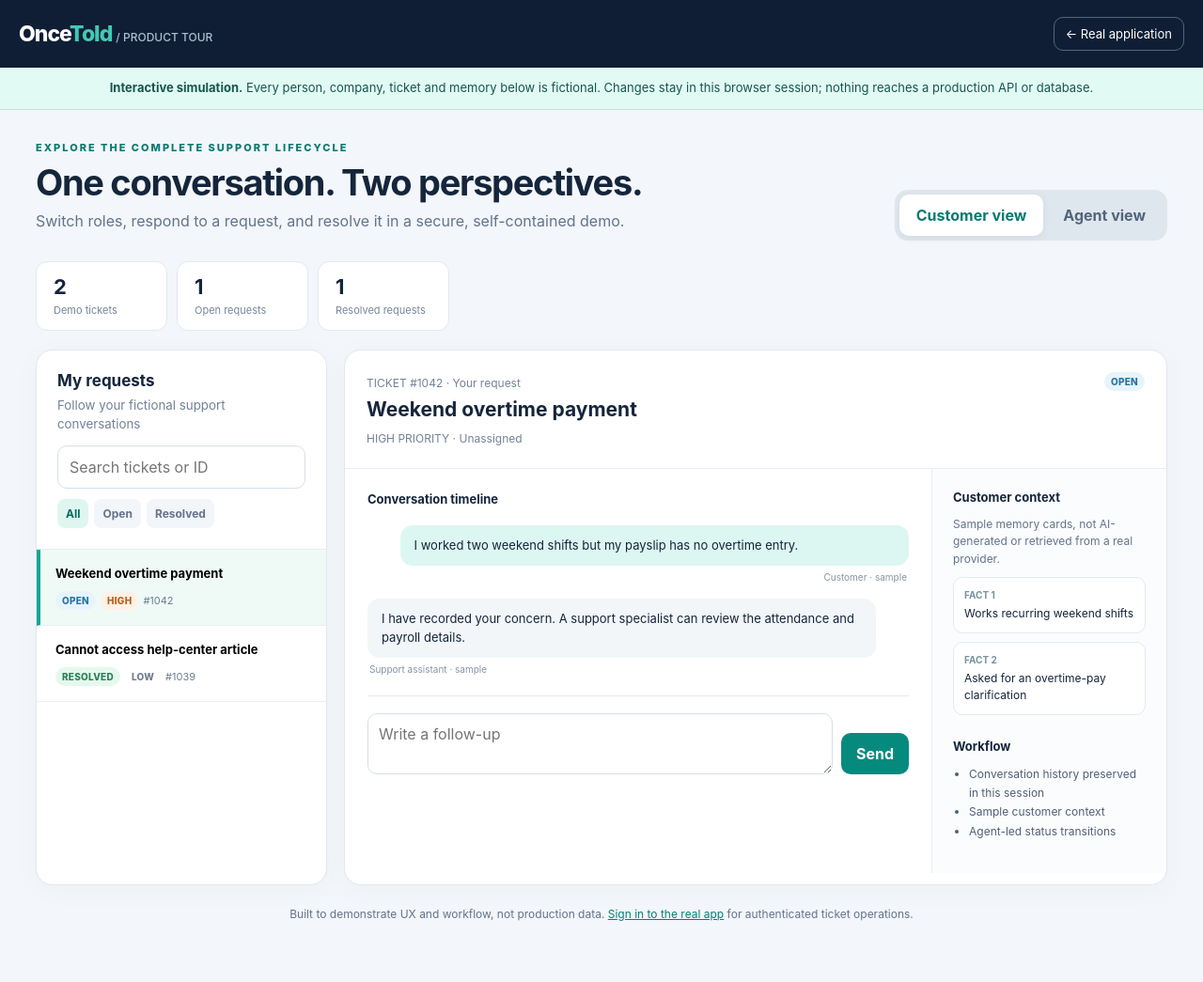
After one commit to OM2412/OnceTold, a Spring Boot app: page /demo.html in a window 1280 px wide. The commit adds this page. Shown: the whole page at 94% size. Run offline with Spring Boot 4, Linux system fonts and the light colour scheme; the visitor is signed in with stand-in values (Sample User, id 1); some of the project's set-up classes (security, data sources, template engines, error pages and the like) are left out, and stand-ins take their place.

Commit message:
Add instant, isolated customer and agent product demo (#5)
* Add isolated browser-only product tour

* Add isolated browser-only product tour

* Expose safe demo and verify it in CI

* Expose safe demo and verify it in CI

* Expose safe demo and verify it in CI

* Document pilot-ready SaaS release gates and validation

```diff
--- /dev/null
+++ b/src/main/resources/static/demo.html
@@ -0,0 +1,76 @@
+<!doctype html>
+<html lang="en">
+<head>
+  <meta charset="utf-8">
+  <meta name="viewport" content="width=device-width, initial-scale=1">
+  <meta name="theme-color" content="#101e35">
+  <title>OnceTold — Interactive Product Demo</title>
+  <style>
+    :root{font-family:Inter,system-ui,-apple-system,Segoe UI,sans-serif;color:#15253b;background:#f3f6fa;font-synthesis:none}
+    *{box-sizing:border-box}body{margin:0}button,input,textarea{font:inherit}button{cursor:pointer}button:disabled{cursor:not-allowed;opacity:.55}
+    .top{background:#101e35;color:#fff;padding:18px max(20px,calc((100vw - 1240px)/2));display:flex;align-items:center;justify-content:space-between;gap:12px}
+    .brand{font-weight:850;font-size:23px;letter-spacing:-1px}.brand em{color:#42c9b5;font-style:normal}.top a{color:#fff;text-decoration:none;border:1px solid #56657a;border-radius:10px;padding:9px 12px;font-size:13px}
+    .notice{background:#e2faf4;border-bottom:1px solid #bce6db;color:#16564e;padding:12px 24px;text-align:center;font-size:13px;line-height:1.5}
+    .wrap{max-width:1240px;margin:auto;padding:28px 18px 55px}.intro{display:flex;justify-content:space-between;align-items:flex-end;gap:18px;flex-wrap:wrap;margin-bottom:22px}
+    .eyebrow{text-transform:uppercase;letter-spacing:2px;font-size:11px;color:#087a71;font-weight:800}h1{font-size:clamp(27px,4vw,38px);letter-spacing:-1.3px;line-height:1.12;margin:8px 0}p{line-height:1.55;color:#64738b;margin:8px 0}
+    .switch{display:flex;padding:5px;background:#dfe7ee;border-radius:14px;gap:3px}.switch button{border:0;border-radius:10px;padding:12px 18px;background:transparent;color:#52647b;font-weight:750}.switch button.active{background:white;color:#087a71;box-shadow:0 2px 9px #203e5012}
+    .grid{display:grid;grid-template-columns:310px minmax(0,1fr);gap:18px}.panel{background:white;border:1px solid #e1e8f0;border-radius:18px;box-shadow:0 5px 30px #19314c08;overflow:hidden}
+    .panel-head{padding:22px;border-bottom:1px solid #e6edf4}.panel-head h2{font-size:17px;margin:0 0 5px}.panel-head small{color:#728198}.search{margin-top:14px;width:100%;padding:12px;border:1px solid #d6e0e9;border-radius:10px;outline-color:#159f90}
+    .filters{display:flex;gap:6px;margin-top:11px}.filters button{background:#f2f5f9;color:#64738b;border:0;border-radius:8px;padding:8px 9px;font-size:12px;font-weight:700}.filters button.active{color:#006c61;background:#dff6f0}
+    .ticket-list{max-height:600px;overflow:auto}.ticket{display:block;border:0;border-bottom:1px solid #eaf0f5;background:white;text-align:left;width:100%;padding:16px 20px}.ticket.active{background:#effaf7;border-left:4px solid #12a794;padding-left:16px}.ticket:hover{background:#f5fafb}.ticket strong{font-size:13px;display:block;margin-bottom:9px;line-height:1.45}.ticket-meta{display:flex;gap:5px;align-items:center;flex-wrap:wrap;font-size:11px;color:#6d7c90}
+    .pill{font-size:10px;border-radius:99px;padding:4px 7px;font-weight:800;letter-spacing:.25px}.pill.open{background:#e7f4fc;color:#2773a2}.pill.resolved{background:#e5f8ed;color:#288057}.pill.high{background:#fff1e6;color:#bc5d1b}.pill.medium{background:#f4f0ff;color:#7664b7}
+    .content{min-height:570px}.detail-top{padding:23px;border-bottom:1px solid #e9eef5;display:flex;gap:16px;justify-content:space-between;align-items:flex-start;flex-wrap:wrap}.detail-top h2{margin:7px 0;font-size:21px}.subtle{font-size:12px;color:#748299}
+    .actions{display:flex;gap:8px;flex-wrap:wrap}.action{border:1px solid #d5e1e9;background:#fff;color:#264459;border-radius:9px;padding:9px 12px;font-size:12px;font-weight:750}.action.primary{background:#078a7e;color:#fff;border-color:#078a7e}.action:focus-visible,.switch button:focus-visible,.ticket:focus-visible{outline:3px solid #67dbc8;outline-offset:2px}
+    .body{display:grid;grid-template-columns:minmax(0,1fr) 250px}.thread{padding:24px;min-width:0}.message{margin:0 0 17px;max-width:94%}.message.mine{margin-left:auto}.bubble{background:#f2f6f9;padding:12px 15px;border-radius:13px;line-height:1.5;font-size:13px;white-space:pre-wrap}.mine .bubble{background:#dcf7f1}.byline{font-size:10px;color:#8793a3;margin:6px 2px}.mine .byline{text-align:right}.composer{display:flex;gap:9px;align-items:flex-end;border-top:1px solid #e4eaf0;padding-top:18px;margin-top:22px}.composer textarea{min-height:65px;resize:vertical;flex:1;min-width:0;padding:11px;border-radius:10px;border:1px solid #d3e0e9}.composer button{border:0;border-radius:10px;background:#078a7e;color:#fff;font-weight:750;padding:12px 16px}
+    .context{background:#fbfcfe;border-left:1px solid #e7edf3;padding:22px}.context h3{font-size:13px;margin:0 0 12px}.context ul{padding-left:17px;font-size:12px;color:#506075;line-height:1.7}.context .fact{background:white;border:1px solid #e2eaf0;border-radius:10px;padding:11px;margin:9px 0;font-size:12px;line-height:1.5}.context .fact small{display:block;color:#7891a0;font-weight:750;margin-bottom:3px}.empty{text-align:center;padding:65px 20px;color:#8191a4}.metric-row{display:flex;gap:10px;flex-wrap:wrap;margin-top:15px}.metric{background:#fff;border:1px solid #e2e9f1;border-radius:12px;padding:13px 18px;min-width:140px}.metric b{display:block;font-size:22px}.metric span{font-size:11px;color:#76879a}
+    .sr-only{position:absolute;width:1px;height:1px;padding:0;margin:-1px;overflow:hidden;clip:rect(0,0,0,0);white-space:nowrap;border:0}
+    @media(max-width:900px){.grid{grid-template-columns:1fr}.ticket-list{max-height:270px}.body{grid-template-columns:1fr}.context{border-left:0;border-top:1px solid #e7edf3}.content{min-height:0}}
+    @media(max-width:500px){.top{padding:15px}.wrap{padding:20px 12px}.panel-head,.detail-top,.thread,.context{padding:16px}.switch{width:100%}.switch button{flex:1;padding:10px}.intro{align-items:stretch}.metric{min-width:100px;flex:1}}
+  </style>
+</head>
+<body>
+  <header class="top"><div class="brand">Once<em>Told</em> <span style="font-size:12px;color:#a9c2d2;font-weight:500;letter-spacing:0">/ PRODUCT TOUR</span></div><a href="/">← Real application</a></header>
+  <div class="notice"><strong>Interactive simulation.</strong> Every person, company, ticket and memory below is fictional. Changes stay in this browser session; nothing reaches a production API or database.</div>
+  <main class="wrap">
+    <div class="intro"><div><span class="eyebrow">Explore the complete support lifecycle</span><h1>One conversation. Two perspectives.</h1><p>Switch roles, respond to a request, and resolve it in a secure, self-contained demo.</p></div><div class="switch" role="group" aria-label="Demo role"><button id="customer" class="active" aria-pressed="true">Customer view</button><button id="agent" aria-pressed="false">Agent view</button></div></div>
+    <div class="metric-row" aria-label="Sample workspace metrics"><div class="metric"><b id="total">3</b><span>Demo tickets</span></div><div class="metric"><b id="open">2</b><span>Open requests</span></div><div class="metric"><b id="resolved">1</b><span>Resolved requests</span></div></div>
+    <div class="grid" style="margin-top:20px"><section class="panel"><div class="panel-head"><h2 id="inbox-title">My requests</h2><small id="inbox-subtitle">Sample customer history</small><label class="sr-only" for="search">Search tickets</label><input id="search" class="search" type="search" placeholder="Search tickets or ID"><div class="filters" role="group" aria-label="Ticket status"><button data-filter="ALL" class="active" aria-pressed="true">All</button><button data-filter="OPEN" aria-pressed="false">Open</button><button data-filter="RESOLVED" aria-pressed="false">Resolved</button></div></div><div id="tickets" class="ticket-list" aria-label="Demo ticket list"></div></section><section class="panel content" id="detail" aria-live="polite"></section></div>
+    <p style="font-size:12px;text-align:center;margin-top:22px">Built to demonstrate UX and workflow, not production data. <a href="/" style="color:#087e76">Sign in to the real app</a> for authenticated ticket operations.</p>
+  </main>
+  <script>
+    'use strict';
+    // No network requests, credentials, browser storage or account permissions are used by this demo.
+    const seed = [
+      {id:1042,subject:'Weekend overtime payment',owner:'Aarav Sharma',status:'OPEN',priority:'HIGH',assignee:'Unassigned',facts:['Works recurring weekend shifts','Asked for an overtime-pay clarification'],messages:[{from:'Customer',text:'I worked two weekend shifts but my payslip has no overtime entry.'},{from:'Support assistant',text:'I have recorded your concern. A support specialist can review the attendance and payroll details.'}]},
+      {id:1041,subject:'Subscription invoice correction',owner:'Mira Patel',status:'OPEN',priority:'MEDIUM',assignee:'Nisha Rao',facts:['Requested an updated billing address','Invoice revision is pending verification'],messages:[{from:'Customer',text:'The billing address on the November invoice needs updating.'},{from:'Agent',text:'Thanks, Mira. I have assigned this for review. Please avoid sharing payment details in chat.'}]},
+      {id:1039,subject:'Cannot access help-center article',owner:'Aarav Sharma',status:'RESOLVED',priority:'LOW',assignee:'Nisha Rao',facts:['Reported a broken article link','Received a replacement resource'],messages:[{from:'Customer',text:'The setup article returns a 404 error.'},{from:'Agent',text:'Thanks for flagging this. We updated the reference and confirmed that it opens correctly.'}]}
+    ];
+    const tickets=seed.map(t=>({...t,messages:t.messages.map(m=>({...m})),facts:[...t.facts]}));
+    let role='customer', filter='ALL', selected=1042;
+    const $=id=>document.getElementById(id);
+    const esc=s=>String(s).replace(/[&<>"']/g,c=>({'&':'&amp;','<':'&lt;','>':'&gt;','"':'&quot;',"'":'&#39;'}[c]));
+    function scoped(){return role==='agent'?tickets:tickets.filter(t=>t.owner==='Aarav Sharma')}
+    function visible(){const q=$('search').value.trim().toLowerCase();return scoped().filter(t=>(filter==='ALL'||t.status===filter)&&(!q||t.subject.toLowerCase().includes(q)||String(t.id).includes(q)))}
+    function render(){
+      $('customer').classList.toggle('active',role==='customer');$('agent').classList.toggle('active',role==='agent');$('customer').setAttribute('aria-pressed',role==='customer');$('agent').setAttribute('aria-pressed',role==='agent');
+      $('inbox-title').textContent=role==='agent'?'Team inbox':'My requests';$('inbox-subtitle').textContent=role==='agent'?'Triage and resolve fictional support requests':'Follow your fictional support conversations';
+      $('total').textContent=scoped().length;$('open').textContent=scoped().filter(t=>t.status==='OPEN').length;$('resolved').textContent=scoped().filter(t=>t.status==='RESOLVED').length;
+      const list=visible();if(!list.find(t=>t.id===selected))selected=list[0]?.id??null;
+      $('tickets').innerHTML=list.length?list.map(t=>`<button type="button" class="ticket ${t.id===selected?'active':''}" data-ticket="${t.id}" aria-pressed="${t.id===selected}"><strong>${esc(t.subject)}</strong><span class="ticket-meta"><span class="pill ${t.status.toLowerCase()}">${t.status}</span><span class="pill ${t.priority.toLowerCase()}">${t.priority}</span><span>#${t.id}</span>${role==='agent'?`<span>· ${esc(t.owner)}</span>`:''}</span></button>`).join(''):'<div class="empty">No matching requests.</div>';
+      const t=tickets.find(x=>x.id===selected);
+      if(!t){$('detail').innerHTML='<div class="empty">Choose a request to view the conversation.</div>';return;}
+      const agentActions=role==='agent'?`<div class="actions"><button id="assign" class="action" type="button">${t.assignee==='Unassigned'?'Assign to me':'Assigned: '+esc(t.assignee)}</button><button id="resolve" class="action primary" type="button">${t.status==='OPEN'?'Resolve ticket':'Reopen ticket'}</button></div>`:`<span class="pill ${t.status.toLowerCase()}">${t.status}</span>`;
+      $('detail').innerHTML=`<div class="detail-top"><div><span class="subtle">TICKET #${t.id} · ${role==='agent'?esc(t.owner):'Your request'}</span><h2>${esc(t.subject)}</h2><span class="subtle">${t.priority} PRIORITY · ${esc(t.assignee)}</span></div>${agentActions}</div><div class="body"><div class="thread"><h3 style="font-size:13px;margin:0 0 20px">Conversation timeline</h3>${t.messages.map(m=>`<div class="message ${m.from===(role==='agent'?'Agent':'Customer')?'mine':''}"><div class="bubble">${esc(m.text)}</div><div class="byline">${esc(m.from)} · sample</div></div>`).join('')}<form id="reply" class="composer"><label for="message" class="sr-only">Type demo reply</label><textarea id="message" maxlength="500" required placeholder="${role==='agent'?'Write a support response':'Write a follow-up'}"></textarea><button type="submit">Send</button></form></div><aside class="context"><h3>Customer context</h3><p style="font-size:12px">Sample memory cards, not AI-generated or retrieved from a real provider.</p>${t.facts.map((f,i)=>`<div class="fact"><small>FACT ${i+1}</small>${esc(f)}</div>`).join('')}<h3 style="margin-top:25px">Workflow</h3><ul><li>Conversation history preserved in this session</li><li>Sample customer context</li><li>Agent-led status transitions</li></ul></aside></div>`;
+      $('reply').addEventListener('submit',e=>{e.preventDefault();const text=$('message').value.trim();if(!text)return;t.messages.push({from:role==='agent'?'Agent':'Customer',text});render();});
+      if(role==='agent'){
+        $('assign').addEventListener('click',()=>{t.assignee='Demo Agent';render();});
+        $('resolve').addEventListener('click',()=>{t.status=t.status==='OPEN'?'RESOLVED':'OPEN';render();});
+      }
+    }
+    $('customer').addEventListener('click',()=>{role='customer';render();});$('agent').addEventListener('click',()=>{role='agent';render();});
+    $('search').addEventListener('input',render);document.querySelectorAll('[data-filter]').forEach(b=>b.addEventListener('click',()=>{filter=b.dataset.filter;document.querySelectorAll('[data-filter]').forEach(n=>{n.classList.toggle('active',n===b);n.setAttribute('aria-pressed',n===b)});render();}));
+    $('tickets').addEventListener('click',e=>{const b=e.target.closest('[data-ticket]');if(b){selected=Number(b.dataset.ticket);render();}});
+    render();
+  </script>
+</body>
+</html>
--- a/src/main/resources/static/index.html
+++ b/src/main/resources/static/index.html
@@ -2209,6 +2209,12 @@
                                         </p>
                                     )}
                                 </form>
+                                <a href="/demo.html" style={{ display: 'block', textAlign: 'center', marginTop: '1.25rem', padding: '0.85rem', borderRadius: '12px', border: '1px solid #1A9C91', color: '#087E76', fontWeight: 700, textDecoration: 'none' }}>
+                                    Explore interactive demo — no account needed ↗
+                                </a>
+                                <p className="auth-card-copy" style={{ textAlign: 'center', marginTop: '0.5rem', fontSize: '0.8rem' }}>
+                                    Fictional sample data · Customer and agent workflows · No live changes
+                                </p>
                             </div>
                         </div>
                     </div>
```
Also changed, not shown: docs/SAAS_ROADMAP.md (added, +44 -0 lines), scripts/check-demo.mjs (added, +49 -0 lines), .github/workflows/quality-gates.yml, README.md.
